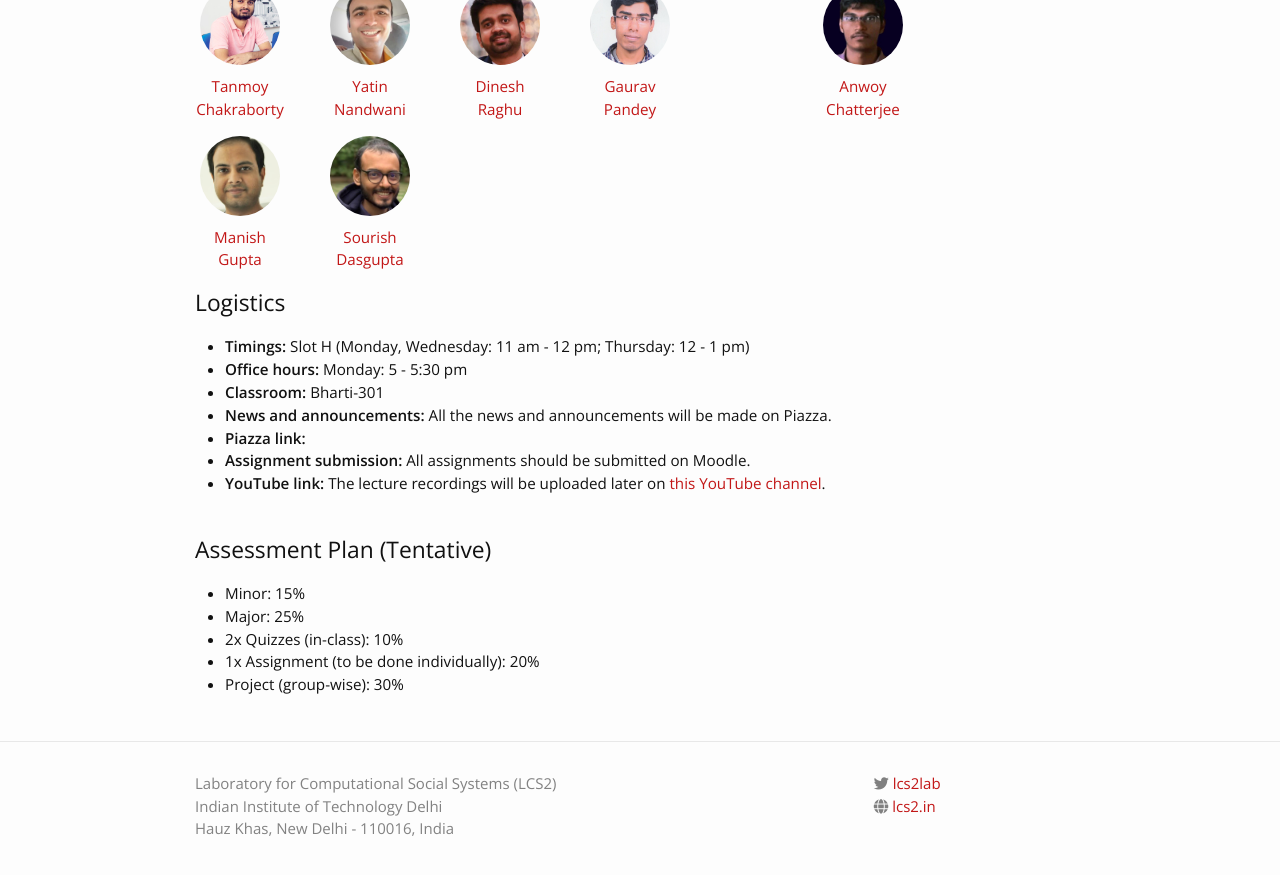
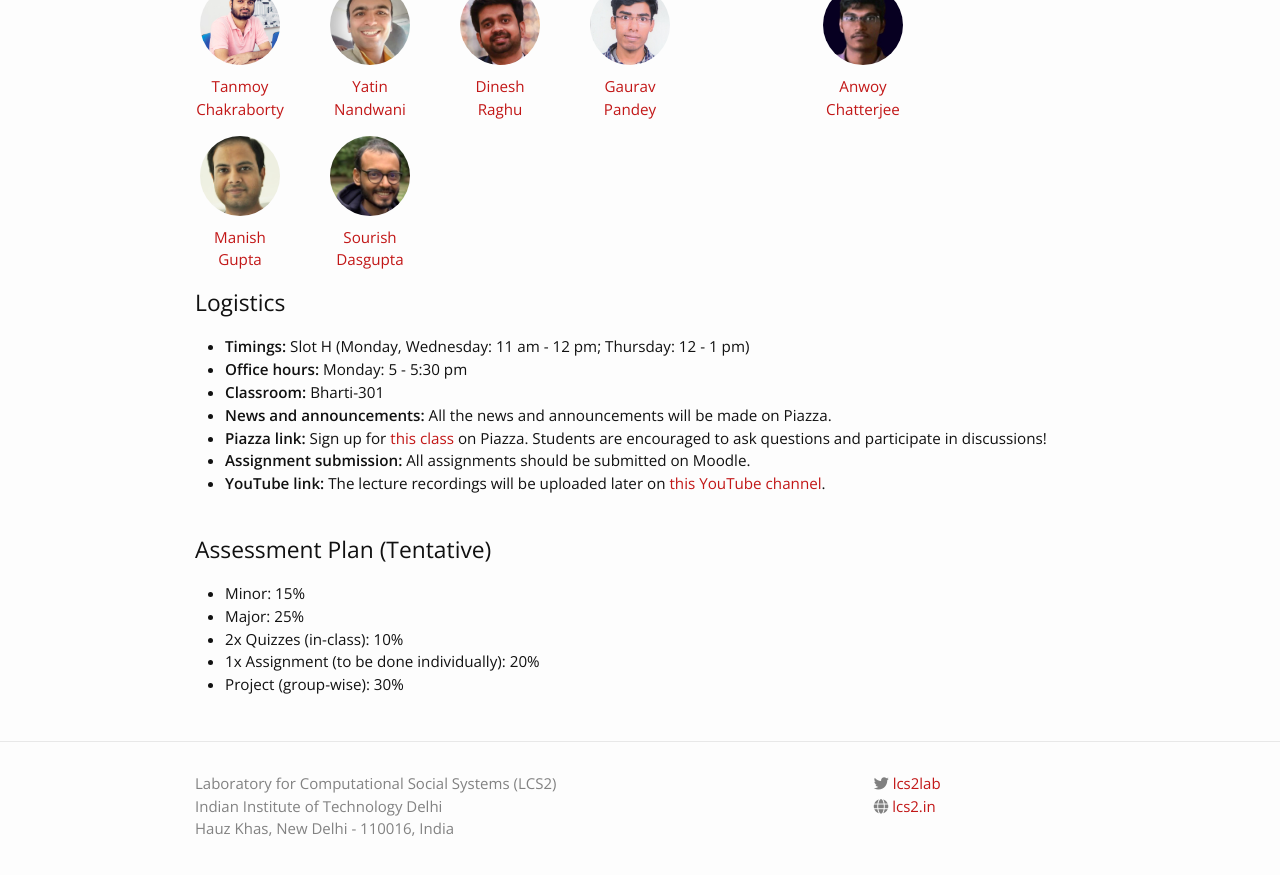
Before and after one commit to lcs2-iitd/ELL881-AIL821-2401, a Jekyll site: the page built from index.md, in a window 1280 px wide and 900 px high, scrolled down 1108 px. Shown: the top 875 px of the window. Built offline with Jekyll 4.4.1, drawn with Linux system fonts in a browser that asks for light colours; nearby versions of some CDN libraries.

Commit message:
Update home.html

```diff
--- a/_layouts/home.html
+++ b/_layouts/home.html
@@ -77,7 +77,7 @@ layout: default
       <li><b>Office hours:</b> Monday: 5 - 5:30 pm</li>
       <li><b>Classroom:</b> Bharti-301</li>
         <li><b>News and announcements:</b> All the news and announcements will be made on Piazza.</li>
-        <li><b>Piazza link:</b> </li>
+        <li><b>Piazza link:</b> Sign up for <a href="https://piazza.com/iitd.ac.in/fall2024/ell881ail821/home">this class</a> on Piazza. Students are encouraged to ask questions and participate in discussions!</li>
         <li><b>Assignment submission:</b> All assignments should be submitted on Moodle.</li>
         <li><b>YouTube link:</b> The lecture recordings will be uploaded later on  <a href="https://www.youtube.com/@lcs2575">this YouTube channel</a>.</li>
     </ul>
```
